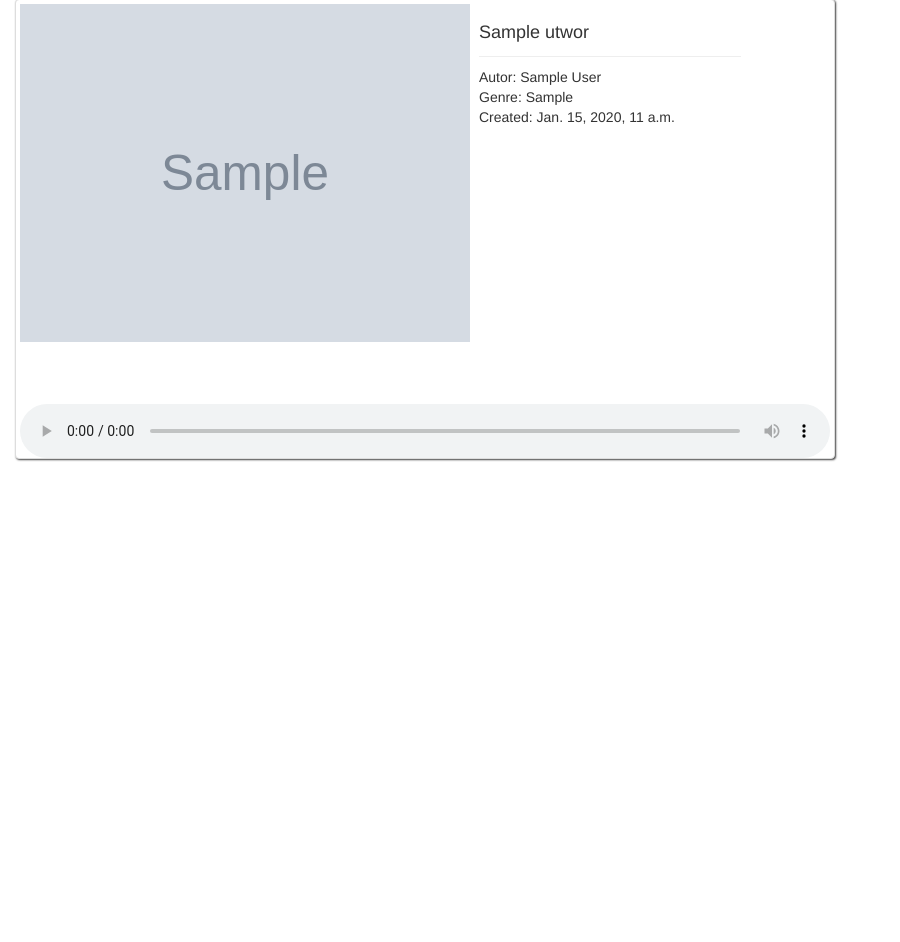
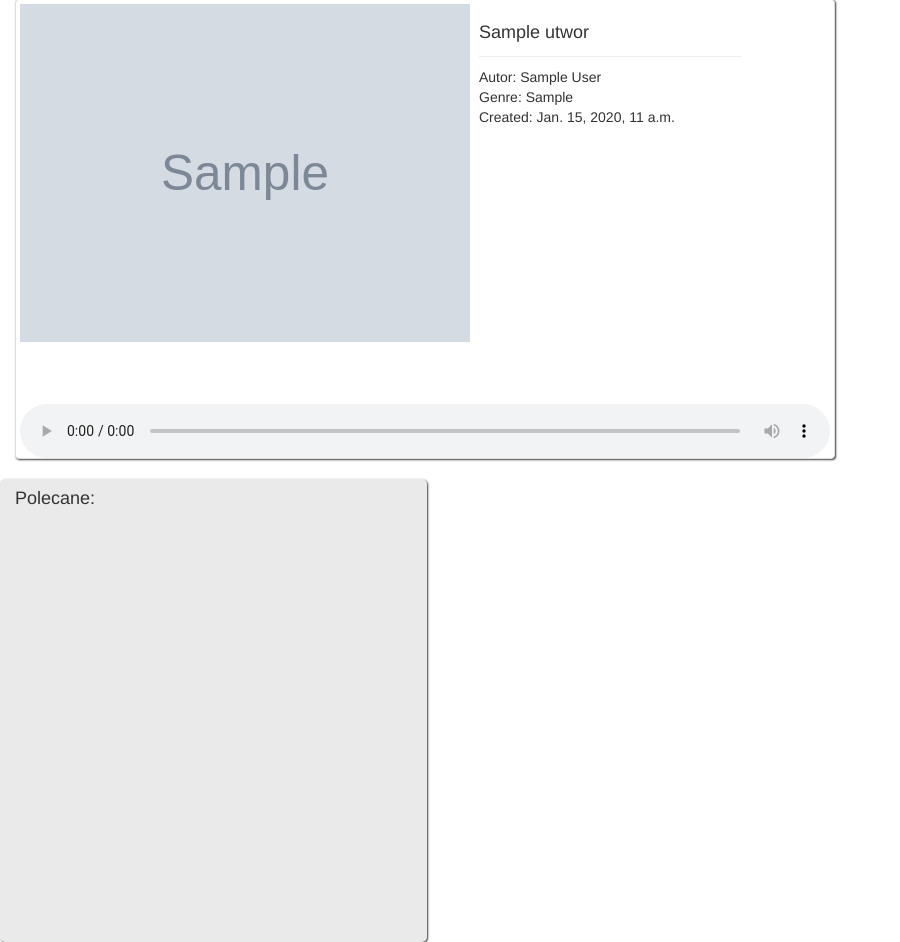
Before and after one commit to Jarema27/EpsilonStream, a Django app: page /utwor/1/ in a window 1280 px wide. Shown: the part 193-1135 px from the top of the page, without its empty margins (0-900 px from the left). Before the commit the page ends 654 px from the top, so only its background shows below. Run offline with Django 3.2, Linux system fonts and the light colour scheme; tables that the repository leaves empty hold one stand-in row (values such as "Sample post"); grey boxes marked "Sample" are stand-in pictures; some libraries are stand-ins or nearby versions.

Commit message:
Strona dla utworu - fix

```diff
--- a/Comment/templates/Comment/utwor.html
+++ b/Comment/templates/Comment/utwor.html
@@ -34,7 +34,8 @@
       </div>
     </div>
 
-    <div class="col-md-4">
+    <div class="col-md-4" id="side-panel">
+      <h4>Polecane:</h4>
       {% for utworg in utwory %}
         <div class="row">
           <div class="col" onclick="location.href='/utwor/{{utworg.id}}';">
--- a/static/css/epsilon.css
+++ b/static/css/epsilon.css
@@ -111,3 +111,16 @@
     width: 420px;
     height: 140px;
 }
+
+#side-panel {
+    min-height: 463px;
+    max-width: 450px;
+
+    background-color: #EAEAEA;
+
+    border-radius: 5px;
+
+    -webkit-box-shadow: 1px 1px 2px 0px rgba(0,0,0,0.75);
+    -moz-box-shadow: 1px 1px 2px 0px rgba(0,0,0,0.75);
+    box-shadow: 1px 1px 2px 0px rgba(0,0,0,0.75);
+}
```
